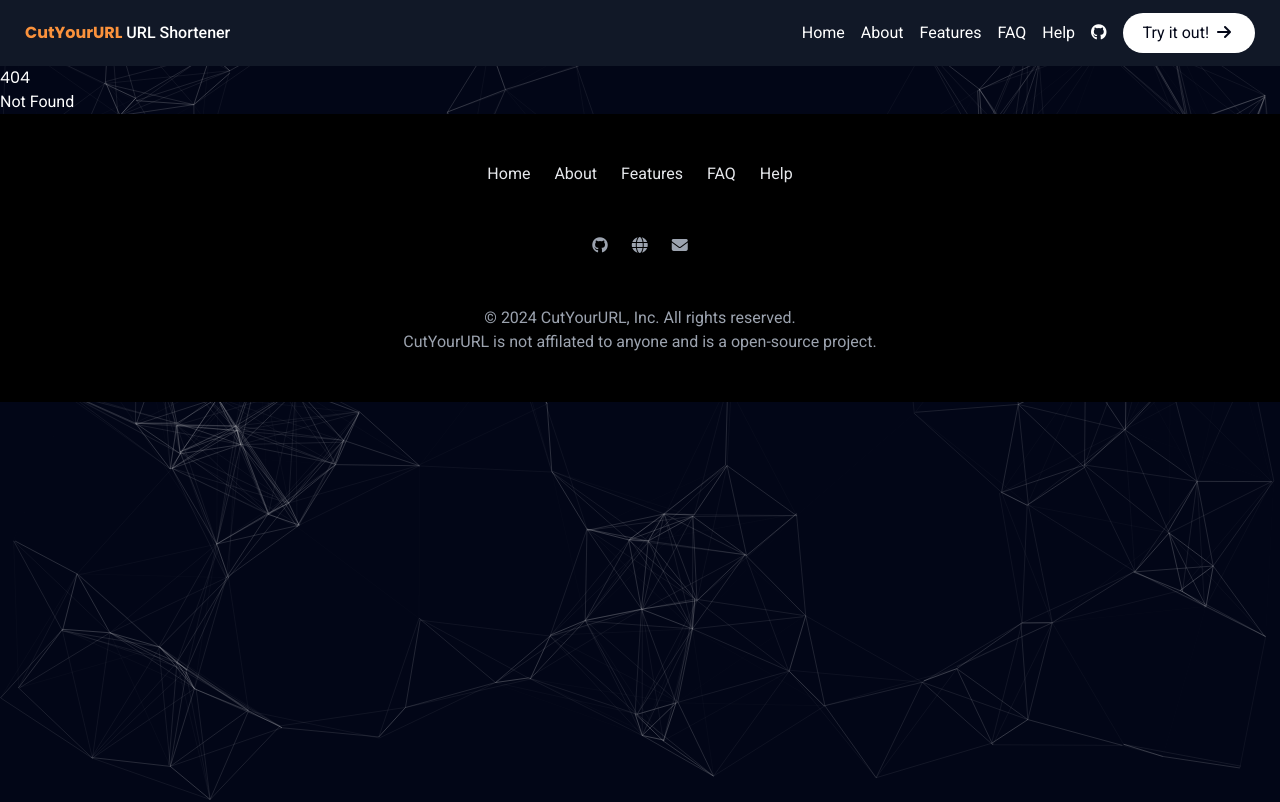
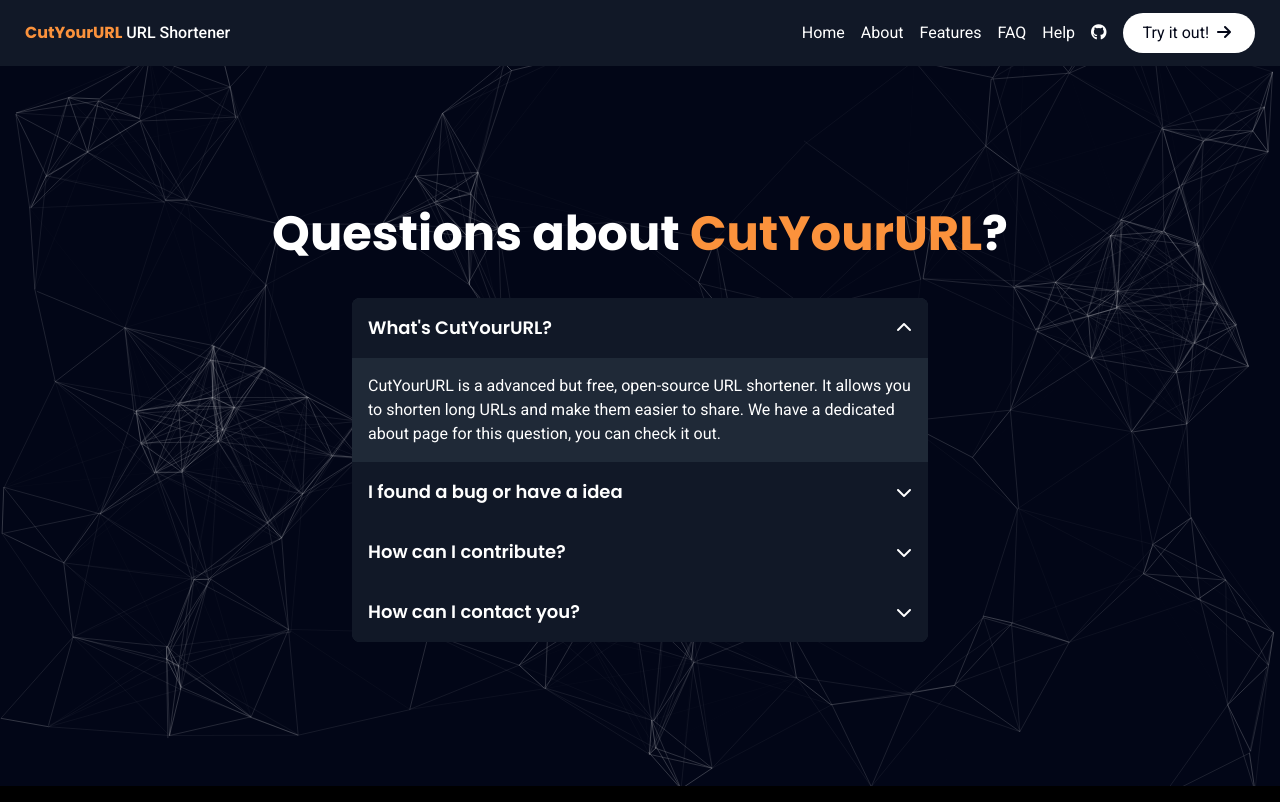
Before and after one commit to ashishagarwal2023/CutYourURLWebsite, a SvelteKit app: page /faq in a window 1280 px wide. Before the commit this address had no page. Shown: the top 802 px of the page. Built offline with nearby package versions, Linux system fonts and the light colour scheme.

Commit message:
add: faq update: homepage update: structure

```diff
--- a/src/app.css
+++ b/src/app.css
@@ -49,7 +49,7 @@
 		@apply poppins theme-400;
 	}
     .free {
-        @apply bg-gradient-to-r from-orange-400 via-yellow-500 to-orange-500 bg-clip-text text-transparent;
+        @apply bg-gradient-to-r from-orange-400 via-orange-500 to-orange-500 bg-clip-text text-transparent;
     }
 	.premium {
 		@apply bg-gradient-to-r from-purple-400 via-pink-500 to-red-500 bg-clip-text text-transparent;
@@ -76,3 +76,41 @@
 		@apply border-orange-700;
 	}
 }
+  .accordion {
+  	background-color: #1f2937;
+  	border-radius: 0.5rem;
+  	overflow: hidden;
+  	transition: background-color 0.3s ease;
+  }
+
+  .accordion-title {
+  	display: flex;
+  	align-items: center;
+  	justify-content: space-between;
+  	padding: 1rem;
+  	cursor: pointer;
+  	transition: background-color 0.3s ease;
+  	background-color: #111827;
+  }
+
+  .accordion-title:hover {
+  	background-color: #4b5563;
+  }
+
+  .accordion-title .fas {
+  	transition: transform 0.3s ease;
+  }
+
+  .accordion-content {
+  	padding: 1rem;
+  	display: none;
+  	transition: max-height 0.3s ease;
+  }
+
+  .accordion-content.show {
+  	display: block;
+  	max-height: 1000px;
+  	transition: max-height 0.3s ease;
+  }.accordion-content {
+	transition: max-height 0.3s ease-out, padding 0.3s ease;
+}
--- a/src/app.html
+++ b/src/app.html
@@ -20,9 +20,9 @@
 		crossorigin="anonymous" referrerpolicy="no-referrer" />
 </head>
 
-<body data-sveltekit-preload-data="hover" class="bg-slate-950 text-white relative">
+<body data-sveltekit-preload-data="hover" class="relative bg-slate-950 text-white">
 	<div style="display:contents;" class="relative z-[1]">%sveltekit.body%</div>
-	<div class="absolute min-h-screen top-0 left-0 w-full z-[-1] opacity-70">
+	<div class="top-0 left-0 z-[-1] absolute opacity-70 w-full min-h-screen">
 		<div class="absolute inset-0" id="particles-js"></div>
 	</div>
 
--- a/src/components/Main.svelte
+++ b/src/components/Main.svelte
@@ -80,8 +80,8 @@
         Meet <span class="poppins theme-400">CutYourURL </span><br />
         <span class="poppins theme-400">URL Shortener</span>
         <br /><span class="text-3xl sm:text-4xl md:text-5xl"
-          >Free. Open-source. Powerful</span
-        >
+          ><span class="premium">Free. Open-source. Powerful</span>
+        </span>
       </h2>
       <p class="text-base sm:text-lg md:text-xl">
         Fully-fledged <span class="theme-400 poppins">Bitly URL Shortener</span>
@@ -192,7 +192,7 @@
             <td>Only in Paid</td>
             <td>Not available</td>
             <td>Not available</td>
-            <td class="text-green-500">Free and always</td>
+            <td class="text-green-500">All in Free</td>
           </tr>
           <tr>
             <td
--- /dev/null
+++ b/src/routes/faq/+page.svelte
@@ -0,0 +1,73 @@
+<script>
+  let activeQuestion = 0;
+
+  const faqData = [
+    {
+      question: "What's CutYourURL?",
+      answer:
+        "CutYourURL is a advanced but free, open-source URL shortener. It allows you to shorten long URLs and make them easier to share. We have a dedicated about page for this question, you can check it out.",
+    },
+    {
+      question: "I found a bug or have a idea",
+      answer:
+        "If you think we have a bug somewhere, go to our github repository and make a new issue so we can look into it.",
+    },
+    {
+      question: "How can I contribute?",
+      answer:
+        "We have a issue as plans on github for the next features we want to implement. You can check it out and make a pull request if you want to help us. Any help is appreciated, like bug fixes or even reporting bugs.",
+    },
+    {
+      question: "How can I contact you?",
+      answer:
+        "We have a seperate page on the website for contacting, thanks if you would like to have any support.",
+    },
+  ];
+</script>
+
+<svelte:head>
+  <title>CutYourURL - FAQ</title>
+</svelte:head>
+
+<main class="flex flex-col flex-1 p-4">
+  <section
+    class="flex flex-col lg:flex-row justify-center items-center gap-6 lg:gap-10 py-20 lg:py-32 text-white text-left"
+    id="faq"
+  >
+    <div
+      class="flex flex-col lg:justify-center text-left gap-6 md:gap-8 lg:gap-10"
+    >
+      <h2 class="text-3xl sm:text-4xl md:text-5xl font-bold">
+        Questions about <span class="poppins theme-400">CutYourURL</span>?
+      </h2>
+      <div class="mt-0">
+        <article class="max-w-xl mx-auto">
+          <div class="accordion">
+            {#each faqData as item, index}
+              <div class="accordion-item">
+                <div
+                  class="accordion-title"
+                  on:click={() => (activeQuestion = index)}
+                >
+                  <h3 class="text-lg font-semibold">{item.question}</h3>
+                  <i
+                    class={activeQuestion === index
+                      ? "fas fa-chevron-up"
+                      : "fas fa-chevron-down"}
+                  ></i>
+                </div>
+                <div
+                  class="accordion-content {activeQuestion === index
+                    ? 'show'
+                    : ''}"
+                >
+                  <p class="text-base max-w-xl">{item.answer}</p>
+                </div>
+              </div>
+            {/each}
+          </div>
+        </article>
+      </div>
+    </div>
+  </section>
+</main>
```
